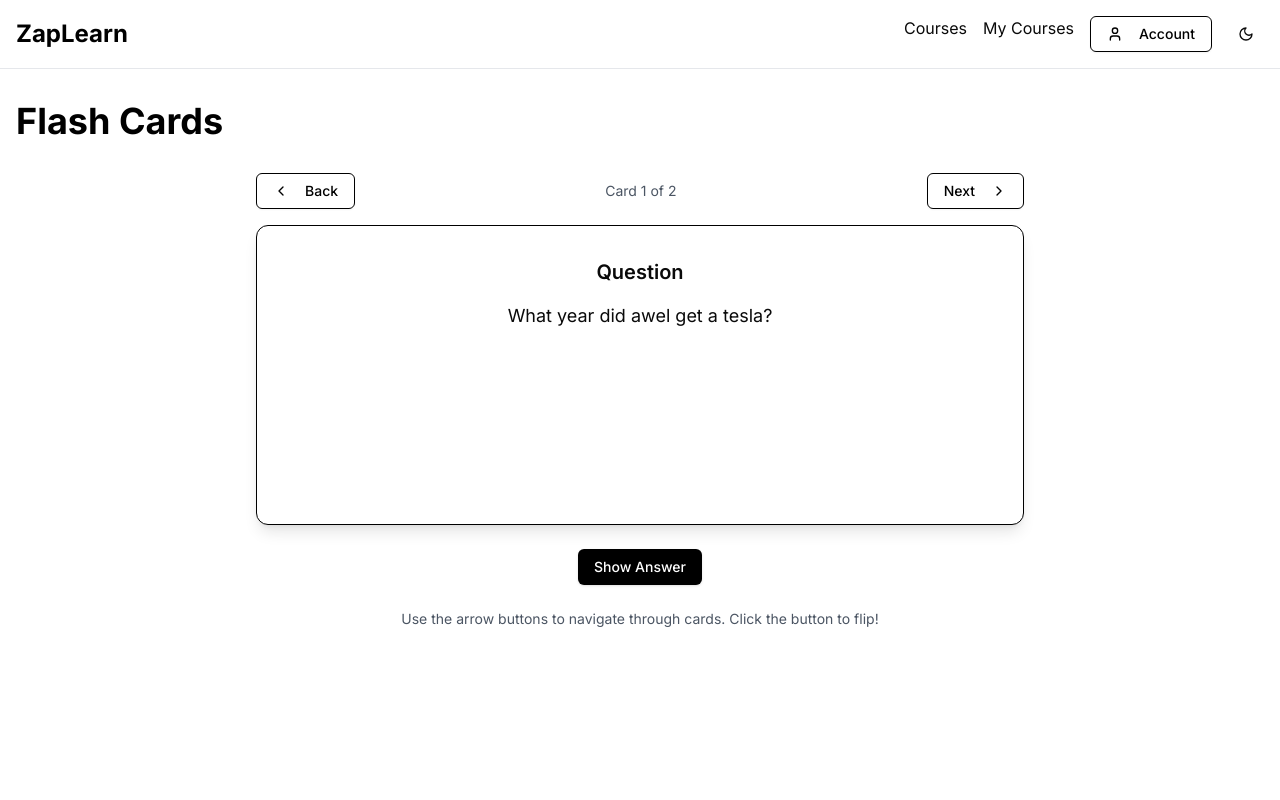
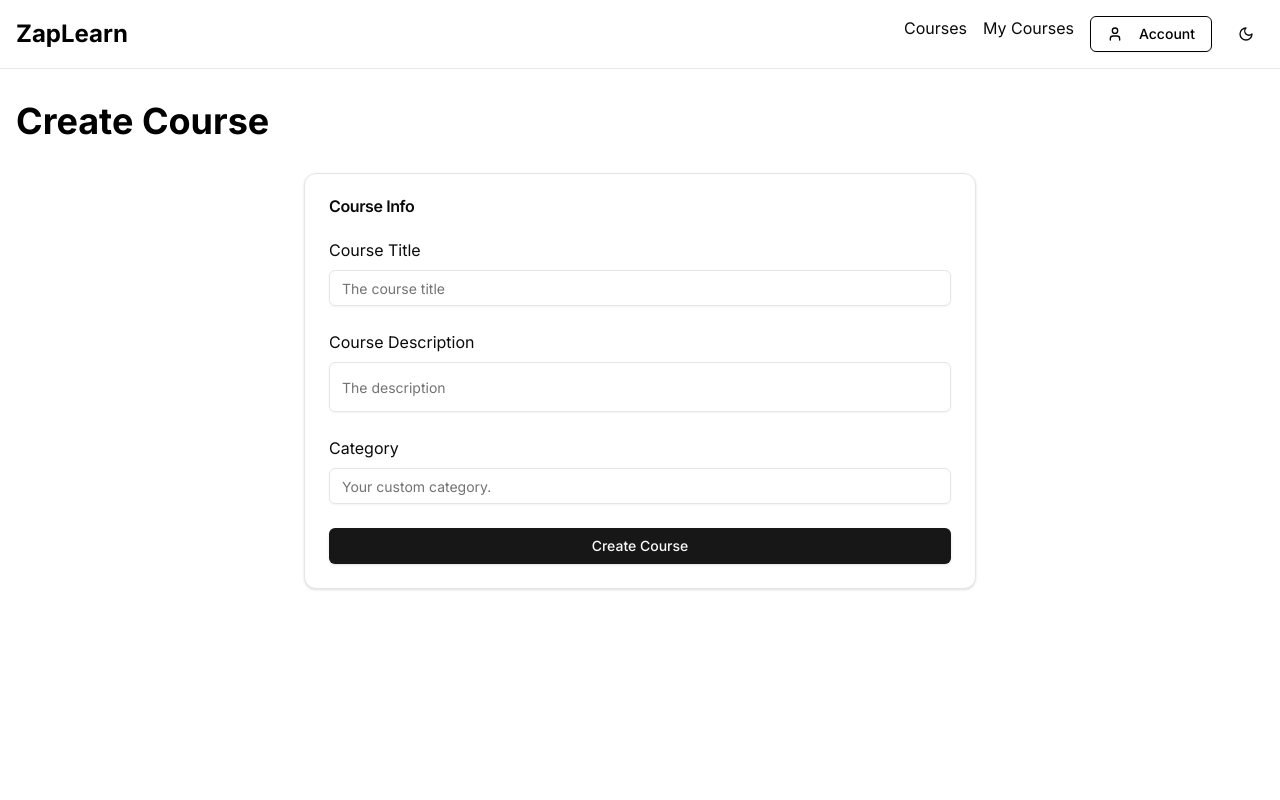
Before and after one commit to snowypy/SuperStudy-Frontend, a Next.js app: page /courses/create in a window 1280 px wide. Shown: the top 800 px of the page. Built offline with nearby package versions, Linux system fonts and the light colour scheme.

Commit message:
create a create course route.

```diff
--- /dev/null
+++ b/app/courses/create/page.tsx
@@ -0,0 +1,88 @@
+'use client'
+
+import { useState } from "react";
+import { Button } from '@/components/ui/button'
+import { Input } from '@/components/ui/input'
+import { Card, CardContent, CardHeader, CardTitle} from "@/components/ui/card";
+import { Label } from "@radix-ui/react-label";
+import { useToast } from "@/hooks/use-toast";
+import { Loader2 } from "lucide-react";
+
+export default function CreateCoursesPage() {
+    const [isSubmitting, setisSubmitting] = useState(false)
+    const { toast } = useToast()
+
+    const handleSubmit = async (e: React.FormEvent<HTMLFormElement>) => {
+        e.preventDefault()
+        setisSubmitting(true)
+
+        // fake api call cus no api yet
+        await new Promise(resolve => setTimeout(resolve, 1000))
+
+        toast({
+            title: "Course Created",
+            description: "You can now add flashcards to your course!"
+        })
+
+        setisSubmitting(false)
+    }
+
+    return (
+        <div className="container mx-auto px-4 py-8">
+            <h1 className="text-4xl font-bold mb-8">Create Course</h1>
+
+            <Card className="max-w-2xl mx-auto">
+                <CardHeader>
+                    <CardTitle>Course Info</CardTitle>
+                </CardHeader>
+                <CardContent>
+                    <form onSubmit={handleSubmit} className="space-y-6">
+                        <div className="space-y-2">
+                            <Label htmlFor="title">Course Title</Label>
+                            <Input
+                                id="title"
+                                required
+                                placeholder="The course title"
+                                className="w-full"
+                            />
+                        </div>
+
+                        <div className="space-y-2">
+                            <Label htmlFor="description">Course Description</Label>
+                            <Input
+                                id="description"
+                                required
+                                placeholder="The description"
+                                className="w-full min-h-[50px]"
+                            />
+                        </div>
+
+                        <div className="space-y-2">
+                            <Label htmlFor="category">Category</Label>
+                            <Input
+                                id="category"
+                                required
+                                placeholder="Your custom category."
+                                className="w-full"
+                            />
+                        </div>
+
+                        <Button
+                            type="submit"
+                            className="w-full"
+                            disabled={isSubmitting}
+                        >
+                            {isSubmitting ? (
+                                <>
+                                    <Loader2 className="mr-2 h-4 w-4 animate-spin"/>
+                                </>
+                            ) : (
+                                'Create Course'
+                            )}
+                        </Button>
+                    </form>
+                </CardContent>
+            </Card>
+        </div>
+    )
+}
```
